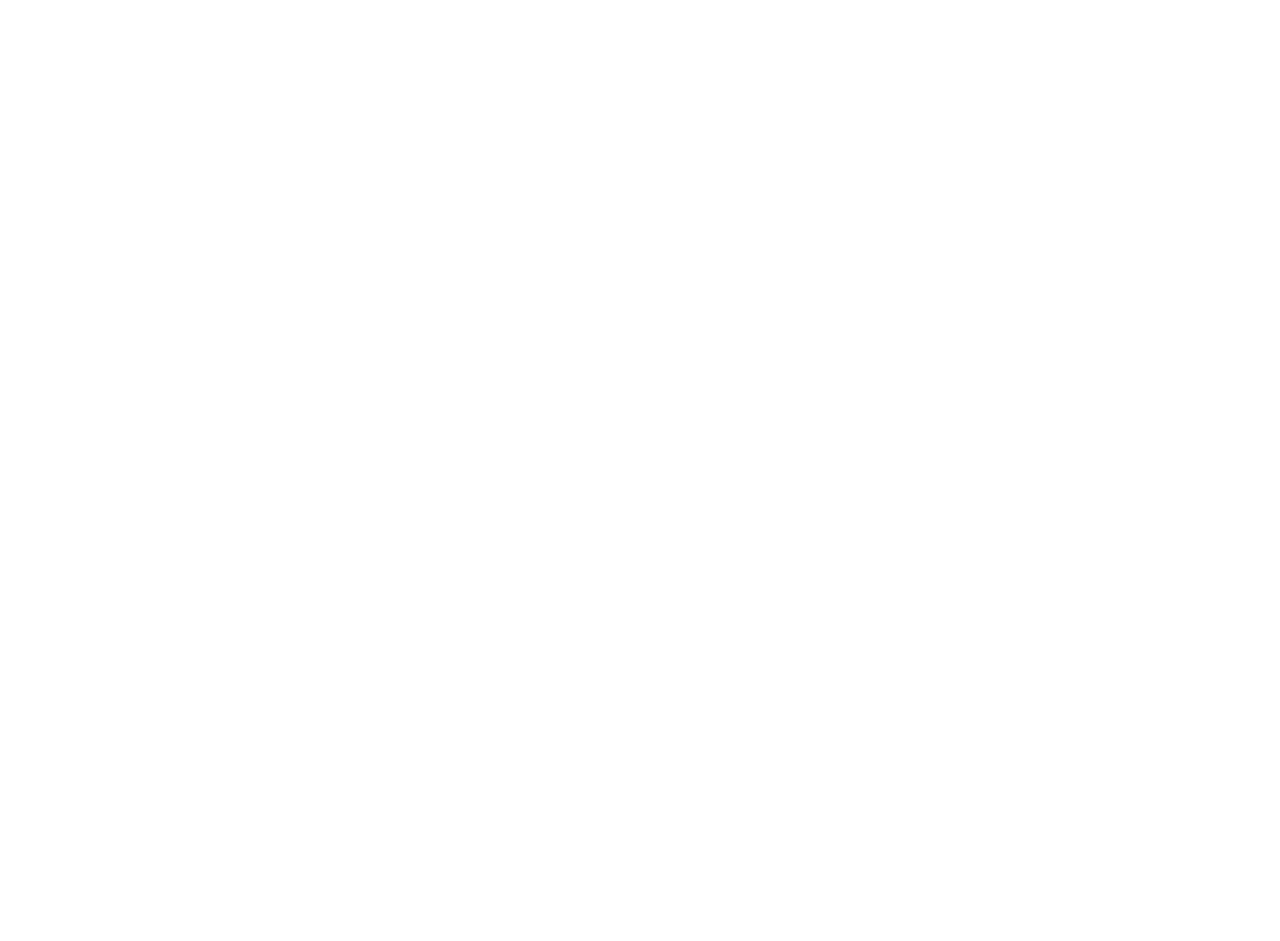
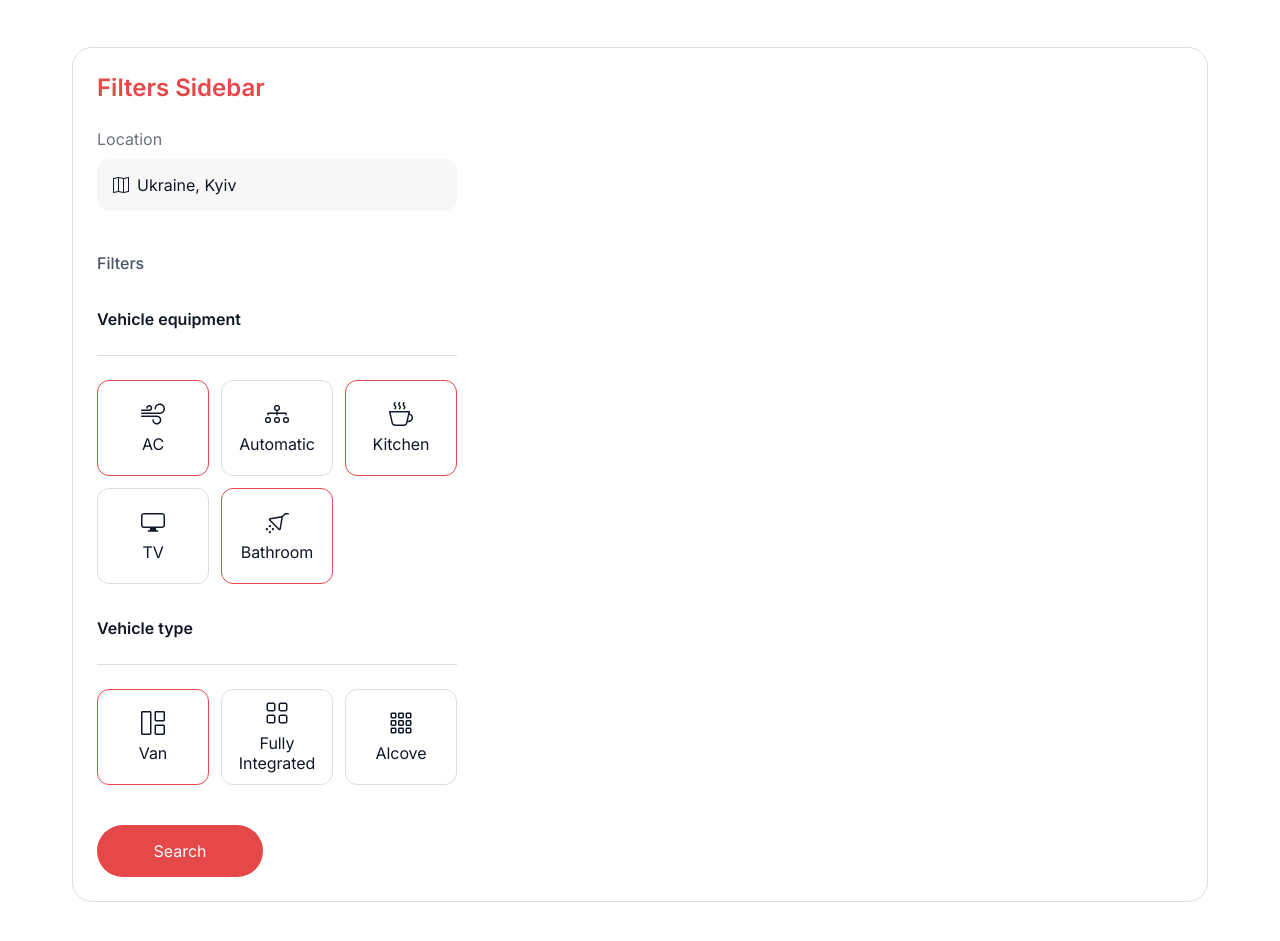
Before and after one commit to InnaKuts/travel-trucks, a React (Vite) app: page / in a window 1280 px wide. Shown: the part 6267-7208 px from the top of the page. Before the commit the page ends 6346 px from the top, so only its background shows below. Built offline with nearby package versions, Linux system fonts and the light colour scheme.

Commit message:
Filter sidebar

```diff
--- a/src/components/composite/ToggleButton/ToggleButton.module.css
+++ b/src/components/composite/ToggleButton/ToggleButton.module.css
@@ -17,6 +17,7 @@
   cursor: pointer;
   transition: all 0.2s ease;
   text-align: center;
+  width: 112px;
 }
 
 .button:hover {
--- /dev/null
+++ b/src/components/features/FiltersSidebar/FiltersSidebar.jsx
@@ -0,0 +1,91 @@
+import React from "react";
+import Button from "../../common/Button/Button";
+import LocationInput from "../../composite/LocationInput/LocationInput";
+import ToggleButton from "../../composite/ToggleButton/ToggleButton";
+import styles from "./FiltersSidebar.module.css";
+
+// Equipment filter options
+const EQUIPMENT_OPTIONS = [
+  { key: "AC", label: "AC", icon: "ac" },
+  { key: "automatic", label: "Automatic", icon: "automatic" },
+  { key: "kitchen", label: "Kitchen", icon: "kitchen" },
+  { key: "TV", label: "TV", icon: "tv" },
+  { key: "bathroom", label: "Bathroom", icon: "bathroom" },
+];
+
+// Vehicle type options
+const VEHICLE_TYPE_OPTIONS = [
+  { key: "panelTruck", label: "Van", icon: "van" },
+  { key: "fullyIntegrated", label: "Fully Integrated", icon: "intergrated" },
+  { key: "alcove", label: "Alcove", icon: "alcove" },
+];
+
+export const FiltersSidebar = ({
+  location = "",
+  equipment = {},
+  vehicleType = "",
+  onLocationChange,
+  onEquipmentToggle,
+  onVehicleTypeChange,
+  onSearch,
+}) => {
+  return (
+    <div className={styles.sidebar}>
+      {/* Location Section */}
+      <div className={styles.locationSection}>
+        <label className={styles.labelSubtle}>Location</label>
+        <LocationInput
+          value={location}
+          onChange={onLocationChange}
+          placeholder="City"
+        />
+      </div>
+
+      {/* Filters Section */}
+      <div className={styles.filtersSection}>
+        <span className={styles.filtersTitle}>Filters</span>
+
+        {/* Vehicle Equipment */}
+        <div className={styles.filterGroup}>
+          <h3 className={styles.groupTitle}>Vehicle equipment</h3>
+          <div className={styles.divider} />
+          <div className={styles.toggleGrid}>
+            {EQUIPMENT_OPTIONS.map((option) => (
+              <ToggleButton
+                key={option.key}
+                icon={option.icon}
+                isSelected={equipment[option.key] || false}
+                onClick={() => onEquipmentToggle(option.key)}
+              >
+                {option.label}
+              </ToggleButton>
+            ))}
+          </div>
+        </div>
+
+        {/* Vehicle Type */}
+        <div className={styles.filterGroup}>
+          <h3 className={styles.groupTitle}>Vehicle type</h3>
+          <div className={styles.divider} />
+          <div className={styles.toggleGrid}>
+            {VEHICLE_TYPE_OPTIONS.map((option) => (
+              <ToggleButton
+                key={option.key}
+                icon={option.icon}
+                isSelected={vehicleType === option.key}
+                onClick={() => onVehicleTypeChange(option.key)}
+              >
+                {option.label}
+              </ToggleButton>
+            ))}
+          </div>
+        </div>
+      </div>
+
+      {/* Search Button */}
+      <Button variant="primary" onClick={onSearch}>
+        Search
+      </Button>
+    </div>
+  );
+};
--- /dev/null
+++ b/src/components/features/FiltersSidebar/FiltersSidebar.module.css
@@ -0,0 +1,75 @@
+/* Main VStack - Fixed width, 40px gap */
+.sidebar {
+  display: flex;
+  flex-direction: column;
+  gap: 40px;
+  width: 360px;
+  align-items: flex-start;
+}
+
+/* Location Section - VStack 100% width, 16px gap */
+.locationSection {
+  display: flex;
+  flex-direction: column;
+  gap: 8px;
+  width: 100%;
+}
+
+/* Location label - Subtle font */
+.labelSubtle {
+  font-family: var(--font-family);
+  font-size: 16px;
+  font-weight: var(--font-weight-normal); /* 400 */
+  color: var(--color-gray);
+  margin: 0;
+}
+
+/* Filters Section - VStack 100% width, 32px gap */
+.filtersSection {
+  display: flex;
+  flex-direction: column;
+  gap: 32px;
+  width: 100%;
+}
+
+/* Filters title - Subtle font (only slightly different from Location) */
+.filtersTitle {
+  font-family: var(--font-family);
+  font-size: 16px;
+  font-weight: var(--font-weight-medium);
+  color: var(--color-text);
+  margin: 0;
+}
+
+/* Filter Group - VStack 100% width, 24px gap */
+.filterGroup {
+  display: flex;
+  flex-direction: column;
+  gap: 24px;
+  width: 100%;
+}
+
+/* Group titles - Main font */
+.groupTitle {
+  font-family: var(--font-family);
+  font-size: 16px;
+  font-weight: var(--font-weight-semibold); /* 600 */
+  color: var(--color-main);
+  margin: 0;
+}
+
+/* Vertical Divider */
+.divider {
+  width: 100%;
+  height: 1px;
+  background-color: var(--color-gray-light);
+  border: none;
+}
+
+/* Toggle Grid - Wrapping row */
+.toggleGrid {
+  display: flex;
+  flex-wrap: wrap;
+  gap: 12px;
+  width: 100%;
+}
--- a/src/pages/DesignCatalog/DesignCatalog.jsx
+++ b/src/pages/DesignCatalog/DesignCatalog.jsx
@@ -15,6 +15,7 @@
 import FeatureDetailsCard from "../../components/features/FeatureDetailsCard/FeatureDetailsCard";
 import BookingFormCard from "../../components/features/BookingFormCard/BookingFormCard";
 import VehicleCard from "../../components/features/VehicleCard/VehicleCard";
+import { FiltersSidebar } from "../../components/features/FiltersSidebar/FiltersSidebar";
 import styles from "./DesignCatalog.module.css";
 
 const DesignCatalog = () => {
@@ -317,6 +318,33 @@
           />
         </div>
       </section>
+
+      <section className={styles.section}>
+        <h2>Filters Sidebar</h2>
+        <div className={styles.column}>
+          <FiltersSidebar
+            location="Ukraine, Kyiv"
+            equipment={{
+              AC: true,
+              automatic: false,
+              kitchen: true,
+              TV: false,
+              bathroom: true,
+            }}
+            vehicleType="panelTruck"
+            onLocationChange={(location) =>
+              console.log("Location changed:", location)
+            }
+            onEquipmentToggle={(equipment) =>
+              console.log("Equipment toggled:", equipment)
+            }
+            onVehicleTypeChange={(type) =>
+              console.log("Vehicle type changed:", type)
+            }
+            onSearch={() => console.log("Search clicked")}
+          />
+        </div>
+      </section>
     </div>
   );
 };
```
